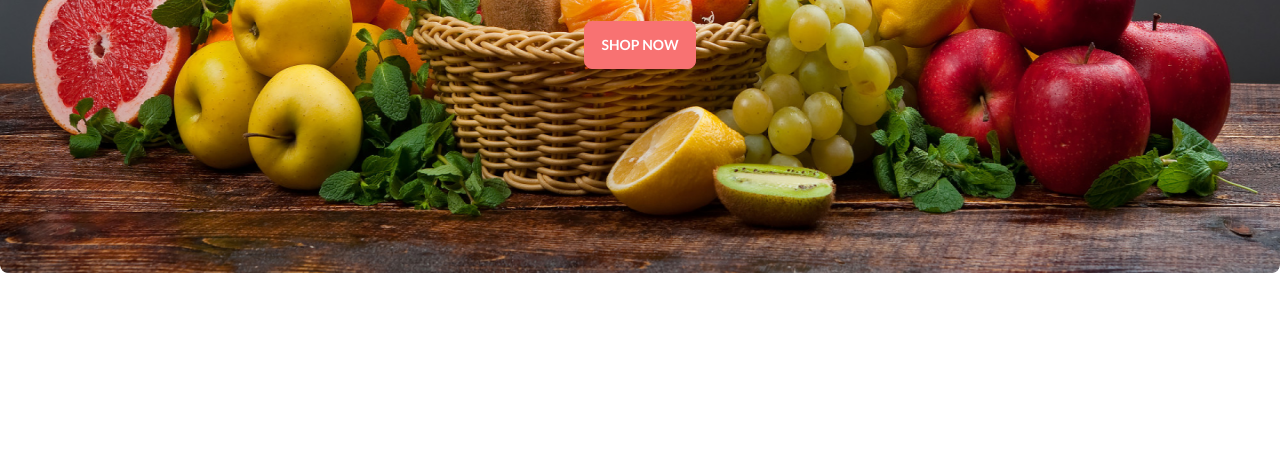
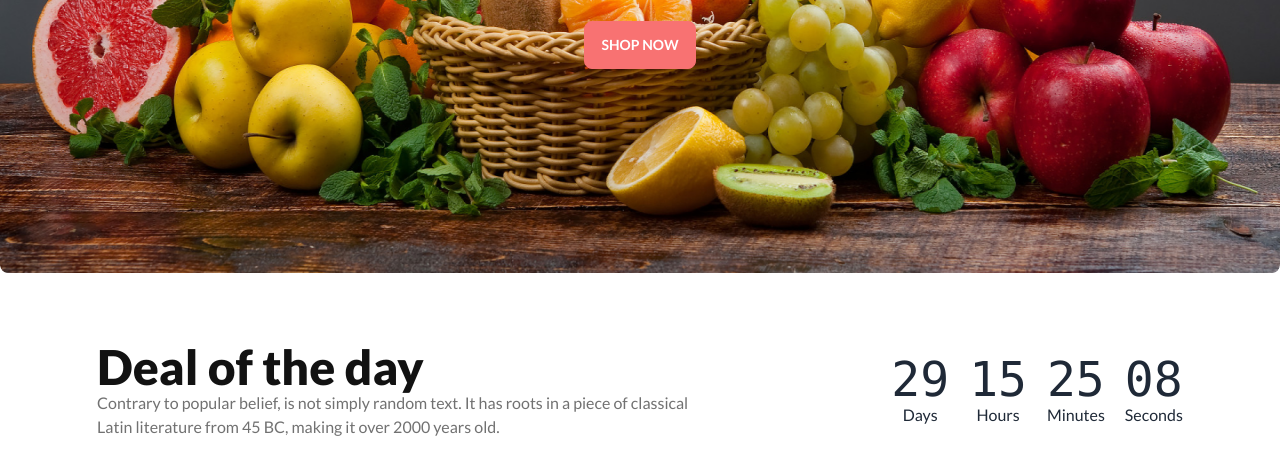
Before and after one commit to mohiuddin143/fruits-assignment, a plain HTML site: page index.html in a window 1280 px wide. Shown: the part 459-934 px from the top of the page. Before the commit the page ends 800 px from the top, so only its background shows below. Drawn offline with nearby package versions, Linux system fonts and the light colour scheme; grey boxes are pictures that could not be loaded.

Commit message:
deal countdown container

```diff
--- a/index.html
+++ b/index.html
@@ -61,7 +61,7 @@
             </div>
         </nav>
 
-        <!-- banner section -->
+        <!-- slide section -->
         <section>
             <div class="carousel w-full">
                 <!-- slide 1 -->
@@ -127,7 +127,49 @@
               </div>
         </section>
     </header>
-    <main></main>
+    <main class="max-x-[1440px] mx-auto">
+              <!-- deal section -->
+              <section>
+                <!-- deal countdown container -->
+                <div class="flex items-center justify-around my-16">
+                  <div>
+                    <h1 class="text-[#121212] font-extrabold text-5xl">Deal of the day</h1>
+                    <p class="text-[#12121299] max-w-[600px]">Contrary to popular belief, is not simply random text. It has roots in a piece of classical Latin literature from 45 BC, making it over 2000 years old.</p>
+                  </div>
+                  <div>
+                    <div class="grid grid-flow-col gap-5 text-center auto-cols-max">
+                      <div class="flex flex-col">
+                        <span class="countdown font-mono text-5xl">
+                          <span style="--value:29;"></span>
+                        </span>
+                        Days
+                      </div>
+                      <div class="flex flex-col">
+                        <span class="countdown font-mono text-5xl">
+                          <span style="--value:15;"></span>
+                        </span>
+                        Hours
+                      </div>
+                      <div class="flex flex-col">
+                        <span class="countdown font-mono text-5xl">
+                          <span style="--value:25;"></span>
+                        </span>
+                        Minutes
+                      </div>
+                      <div class="flex flex-col">
+                        <span class="countdown font-mono text-5xl">
+                          <span style="--value:08;"></span>
+                        </span>
+                        Seconds
+                      </div>
+                    </div>
+                  </div>
+                </div>
+                <!-- deal card container -->
+                <div>
+                </div>
+              </section>
+    </main>
     <footer></footer>
 
 </body>
```
